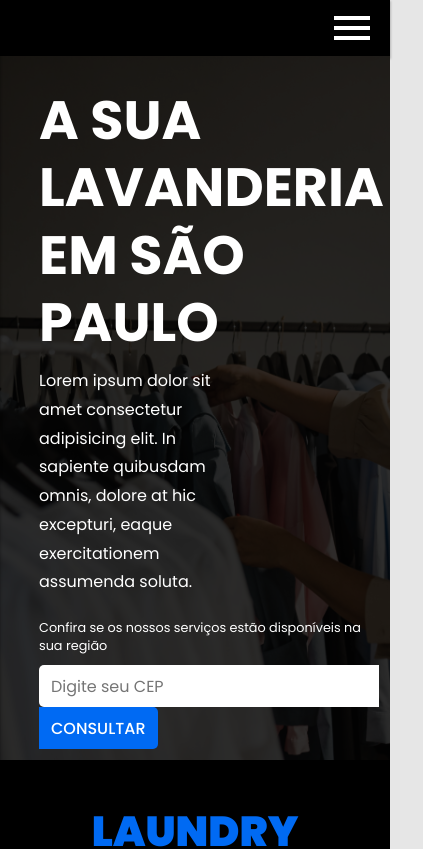
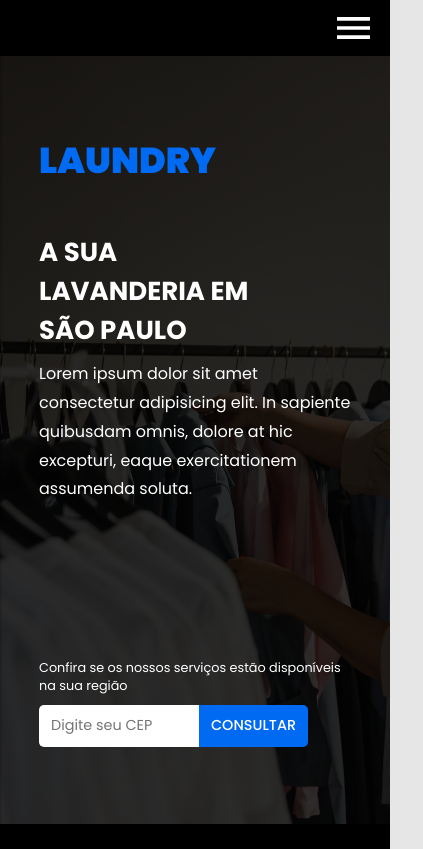
Before and after one commit to vanderms/laundry-template, a Next.js app: page / in a window 390 px wide. Shown: the top 849 px of the page, 423 px wide, since content can reach past the window. Built offline with nearby package versions, Linux system fonts and the light colour scheme.

Commit message:
added responsiveness to cover section

```diff
--- a/components/sections/cover.js
+++ b/components/sections/cover.js
@@ -14,6 +14,7 @@ function Cover(){
       <div className="backdrop"></div>
       <div className="container">
         <div>
+        <div className="logo">LAUNDRY</div>
         <div className="title">
           <h1>A SUA LAVANDERIA EM SÃO PAULO</h1>
         </div>
--- a/components/sections/navbar.js
+++ b/components/sections/navbar.js
@@ -4,8 +4,14 @@ import { useState, useEffect } from 'react';
 function Navbar(){
 
   const [ fixed, setFixed ] = useState(false);
+  const [sidebarClosed, setSidebarClosed] = useState(true);
 
-  const handleScroll = ()=>{
+  useEffect(()=>{
+    window.addEventListener('scroll', handleScroll);
+  }, [])
+
+
+  function handleScroll(){
     if(window.scrollY > 40){
       setFixed(true);
     }
@@ -14,13 +20,24 @@ function Navbar(){
     }
   }
 
-  useEffect(()=>{
-    window.addEventListener('scroll', handleScroll);
-  }, [])
+  function closeSidebar(){
+    setSidebarClosed(true);
+  }
+
+  function openSidebar(){
+    setSidebarClosed(false);
+  }
 
   return(
     <>
-    <nav className={`navbar ${fixed ? 'fixed' : ''}`}>
+    <nav className={`navbar ${ fixed ? 'fixed' : '' } ${ sidebarClosed ? 'sidebar-closed' : ''}`}>
+      <img
+        tabIndex='1'
+        src="/assets/icons/icon-material-close.svg"
+        alt="close icon"
+        className="close"
+        onClick = { closeSidebar }
+      />
       <div className="logo">
         LAUNDRY
       </div>
@@ -35,9 +52,22 @@ function Navbar(){
         <a className='cta'>BAIXE O APP</a>
       </Link>
     </nav>
-    <div className={`navbar-placeholder ${fixed ? '' : 'hidden-on-large-screen'}`}>
-      <img className='menu' src="/assets/icons/icon-material-menu.svg" alt="menu icon" />
+    <div className={`navbar-placeholder ${fixed ? 'fixed' : ''}`}>
+
     </div>
+    <div className="sidebar-menu">
+      <img
+          tabIndex='1'
+          className={`menu ${sidebarClosed ? 'sidebar-closed' : ''}`}
+          src="/assets/icons/icon-material-menu.svg"
+          alt="menu icon"
+          onClick = { openSidebar }
+        />
+    </div>
+    <div
+      className={`sidebar-backdrop ${sidebarClosed ? 'sidebar-closed' : ''}`}
+      onClick={ closeSidebar }
+    ></div>
     </>
   );
 }
--- a/styles/cover.scss
+++ b/styles/cover.scss
@@ -5,6 +5,10 @@
   position: relative;
   width: 100%;
   height: calc(100vh - #{util.$height-infobar} - #{util.$height-navbar} - 20px);
+  @include util.media-tablet{
+    min-height: calc(100vh - #{util.$height-sidebar-menu} - 20px);
+  }
+
   background-image: url('/assets/pexels-arina-krasnikova-5418933.jpg');
   background-size: cover;
   background-repeat: no-repeat;
@@ -29,12 +33,41 @@
     justify-content: space-around;
     padding: 0px util.$margin-page1 0px util.$margin-page1;
 
-    .title{
-      width: 60%;
-      font-size: 36px;
-      line-height: 1.25;
+
+    .logo{
+      display: none;
+      @include util.media-tablet{
+        display: block;
+        font-size: 36px;
+        color: util.$color-primary;
+        font-weight: 900;
+        height: 80px;
+      }
+    }
+
+    h1{
+
+      width: 65%;
+      font-size: 42px;
+      line-height: 1.5;
       margin-bottom: 10px;
       margin-top: 20px;
+
+      @include util.media-tablet{
+        font-size: 28px;
+        width: 80%;
+      }
+
+      @include util.media-mobile{
+        font-size: 26px;
+      }
+
+      @include util.media-small-mobile{
+        font-size: 1.1em;
+      }
+
+
+
       h1{
         margin: 0px;
       }
@@ -43,6 +76,14 @@
     .subtitle{
       width: 50%;
       line-height: 1.8;
+
+      @include util.media-tablet{
+        width: 100%;
+      }
+
+      @include util.media-small-mobile{
+        font-size: 0.85em;
+      }
     }
   }
 
@@ -57,10 +98,20 @@
         height: 42px;
         font-family: inherit;
         font-size: 1em;
+        @include util.media-tablet{
+          font-size: 0.9em;
+        }
       }
       input[type=text]{
         border: none;
         border-radius: 5px 0px 0px 5px;
+        @include util.media-mobile{
+          width: 160px;
+        }
+
+        @include util.media-small-mobile{
+          width: 140px;
+        }
       }
 
       input[type = submit]{
--- a/styles/globals.scss
+++ b/styles/globals.scss
@@ -19,4 +19,7 @@ a {
 
 .main-content{
   min-height: calc(100vh - #{util.$height-infobar} - #{util.$height-navbar} - 20px);
+  @include util.media-tablet{
+    min-height: calc(100vh - #{util.$height-sidebar-menu} - 20px);
+  }
 }
--- a/styles/navbar.scss
+++ b/styles/navbar.scss
@@ -1,35 +1,72 @@
 @use 'utilities.scss' as util;
 
 
+
 .navbar-placeholder{
+  display: none;
+
+  &.fixed{
+    display: block;
     height: util.$height-navbar;
-  width: 100%;
-  background-color: black;
-  box-shadow: 0px 2px 2px 1px rgba(0, 0, 0, 0.2);
-
-  &.hidden-on-large-screen {
-    display: none;
   }
 
   @include util.media-tablet{
+    display: block;
+    height: util.$height-sidebar-menu;
+
+    &.fixed{
+      height: util.$height-sidebar-menu;
+    }
+  }
+}
+
+.sidebar-menu{
+
+  display: none;
+
+  @include util.media-tablet{
+    position: fixed;
+    top: 0px;
+    z-index: 8;
     display: flex;
+    padding: 0px util.$margin-page1-mobile;
     align-items: center;
     justify-content: flex-end;
     padding-right: 20px;
-    &.hidden-on-large-screen{
-      display: flex;
-    }
-    height: 56px;
+    height: util.$height-sidebar-menu;
+    width: 100%;
+    background-color: black;
   }
 
-  .menu{
+  .menu {
     display: none;
+    height: 22px;
+    width: auto;
+    cursor: pointer;
     @include util.media-tablet{
+      &.sidebar-closed{
         display: inherit;
       }
     }
   }
+}
 
+.sidebar-backdrop{
+  display: none;
+  @include util.media-tablet{
+    &.sidebar-closed{
+      display: none;
+    }
+    display: block;
+    position: fixed;
+    top: 0px;
+    height: 120vh;
+    width: 100vw;
+    background-color: black;
+    opacity: 0.5;
+    z-index: 9;
+  }
+}
 
 .navbar {
   @include util.media-tablet{
@@ -37,8 +74,13 @@
     padding: 60px 0px 0px 0px;
     margin: 0px;
     top: 0px;
+    width: calc(100% - 30px);
+    &.sidebar-closed {
       width: 0px;
-    height: 100vh;
+      transition: width 0s;
+    }
+    transition: width 0.25s;
+    height: 120vh;
     flex-direction: column;
     justify-content: flex-start;
     background-color: black;
@@ -60,9 +102,28 @@
   align-items: center;
   justify-content: space-between;
   box-shadow: 0px 2px 2px 1px rgba(0, 0, 0, 0.2);
- // border-top: 1px solid #CCC;
+
+
+  .close{
+    display: none;
+    height: 22px;
+    width: auto;
+    cursor: pointer;
+    @include util.media-tablet{
+      display: block;
+      position: absolute;
+      top: 18px;
+      right: 18px;
+      color: white;
+    }
+  }
 
   .logo{
+    @include util.media-tablet{
+      font-size: 42px;
+      margin: 40px 0px;
+    }
+
     color: util.$color-primary;
     font-size: 24px;
     font-weight: 900;
@@ -91,6 +152,7 @@
 
       @include util.media-tablet{
         margin-left: 0px;
+        margin-top: 20px;
         &:first-child{
           margin-left: 0px;
         }
@@ -103,6 +165,11 @@
   }
 
   .cta {
+    @include util.media-tablet{
+      margin-top: 20px;
+      background-color: util.$color-primary;
+      color: white;
+    }
     padding: 8px 16px;
     border: 1px solid util.$color-primary;
     border-radius: 5px;
--- a/styles/utilities.scss
+++ b/styles/utilities.scss
@@ -6,6 +6,7 @@ $color-light: #E6E6E6;
 $color-dark: #141414;
 
 $height-navbar: 80px;
+$height-sidebar-menu: 56px;
 $height-infobar: 40px;
 
 
```
Also changed, not shown: public/assets/icons/icon-material-close.svg (added), 1 other file (tests, documents, lock files or other folders). Lines whose indentation alone changed are shown as unchanged.
